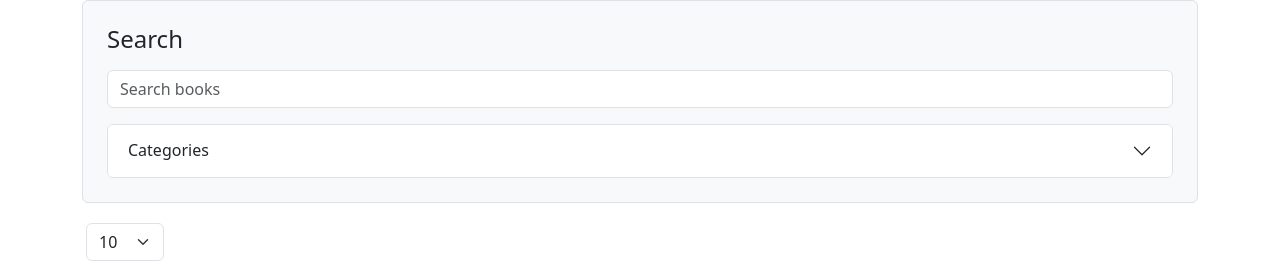
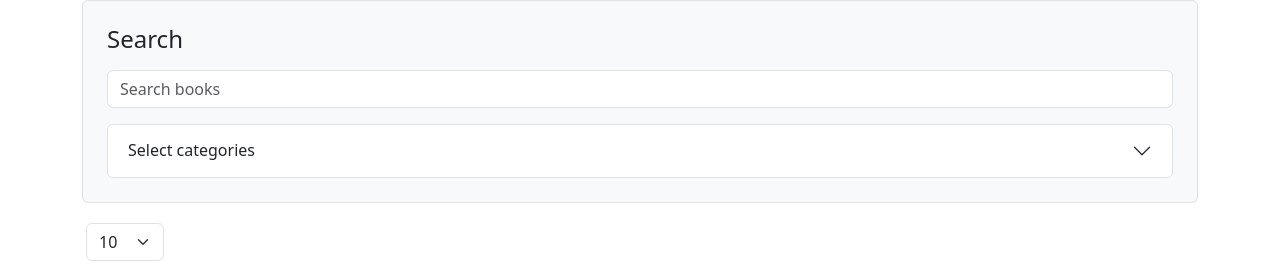
Before and after one commit to NemanjaSlijepcevic/bibliography, a Django app: template tables/templates/tables/book_list.html in a window 1280 px wide. Shown: the part 104-369 px from the top of the page. Run offline with Django 5.2, Linux system fonts and the light colour scheme; the template is opened without the code that fills it, so the values that code supplies are empty; some libraries are stand-ins or nearby versions.

Commit message:
lang fix

```diff
--- a/tables/templates/tables/book_list.html
+++ b/tables/templates/tables/book_list.html
@@ -19,7 +19,7 @@
             <h2 class="accordion-header">
                 <button class="accordion-button collapsed" type="button" data-bs-toggle="collapse"
                     data-bs-target="#flush-collapseOne" aria-expanded="false" aria-controls="flush-collapseOne">
-                    {% trans "Categories" %}
+                    {% trans "Select categories" %}
                 </button>
             </h2>
             <div id="flush-collapseOne" class="accordion-collapse collapse" data-bs-parent="#accordionFlushExample">
```
Also changed, not shown: locale/sr/LC_MESSAGES/django.po.
